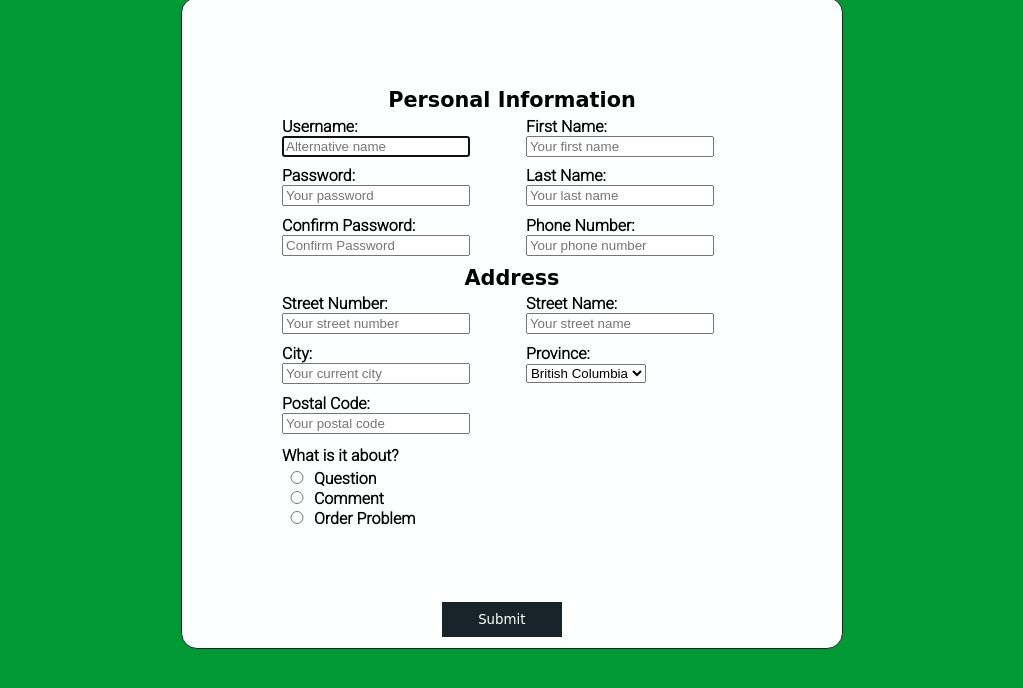
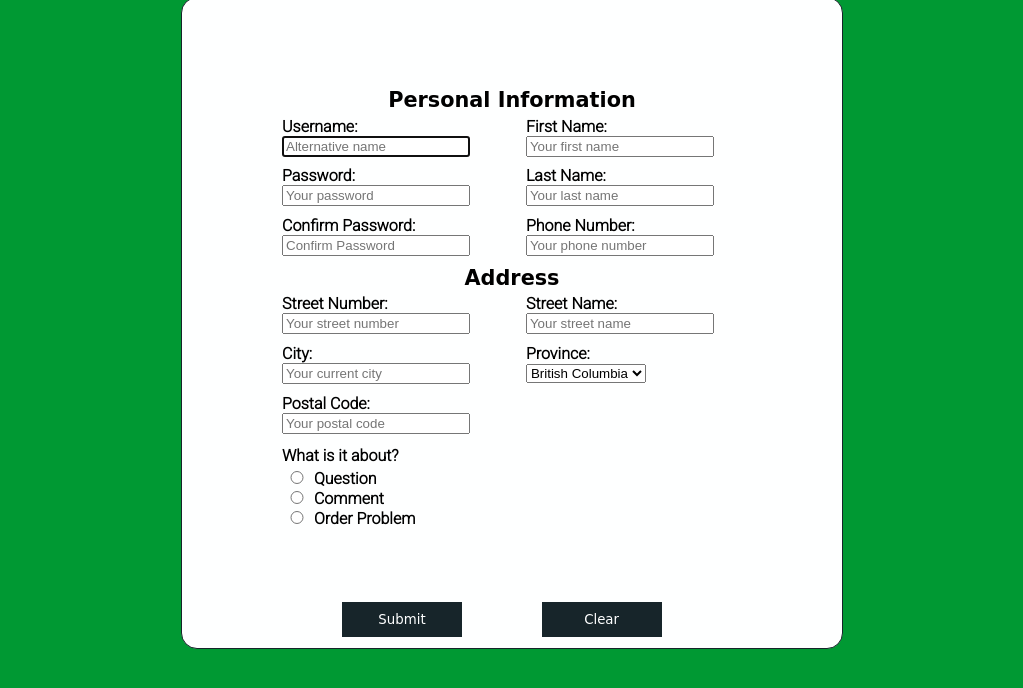
Before and after one commit to tcvan0707/WEB222-Final-Assessment, a plain HTML site: page contact.html in a window 1280 px wide. Shown: the part 74-762 px from the top of the page, without its empty margins (128-1151 px from the left). Drawn offline with Linux system fonts and the light colour scheme.

Commit message:
Add files via upload

```diff
--- a/contact.html
+++ b/contact.html
@@ -268,6 +268,7 @@
           <!--SUBMIT BUTTON-->
           <div id="clear">
             <input class="login" type="submit" name="submit" value="Submit" />
+            <input class="login" type="reset" name="reset" value="Clear" />
           </div>
           <input type="hidden" name="Thanh" id="Thanh" value="Thanh" />
           <input type="hidden" name="136708195" id="136708195" value="136708195" />
```
